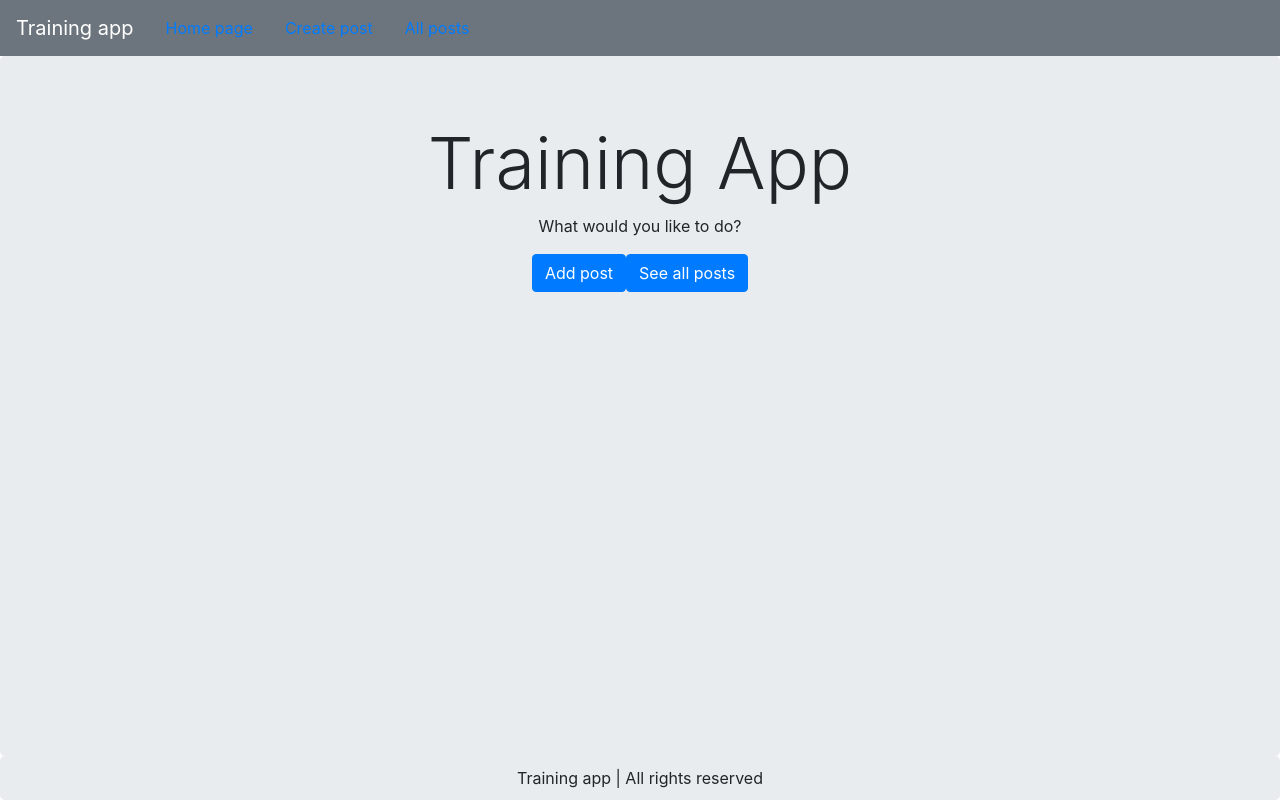
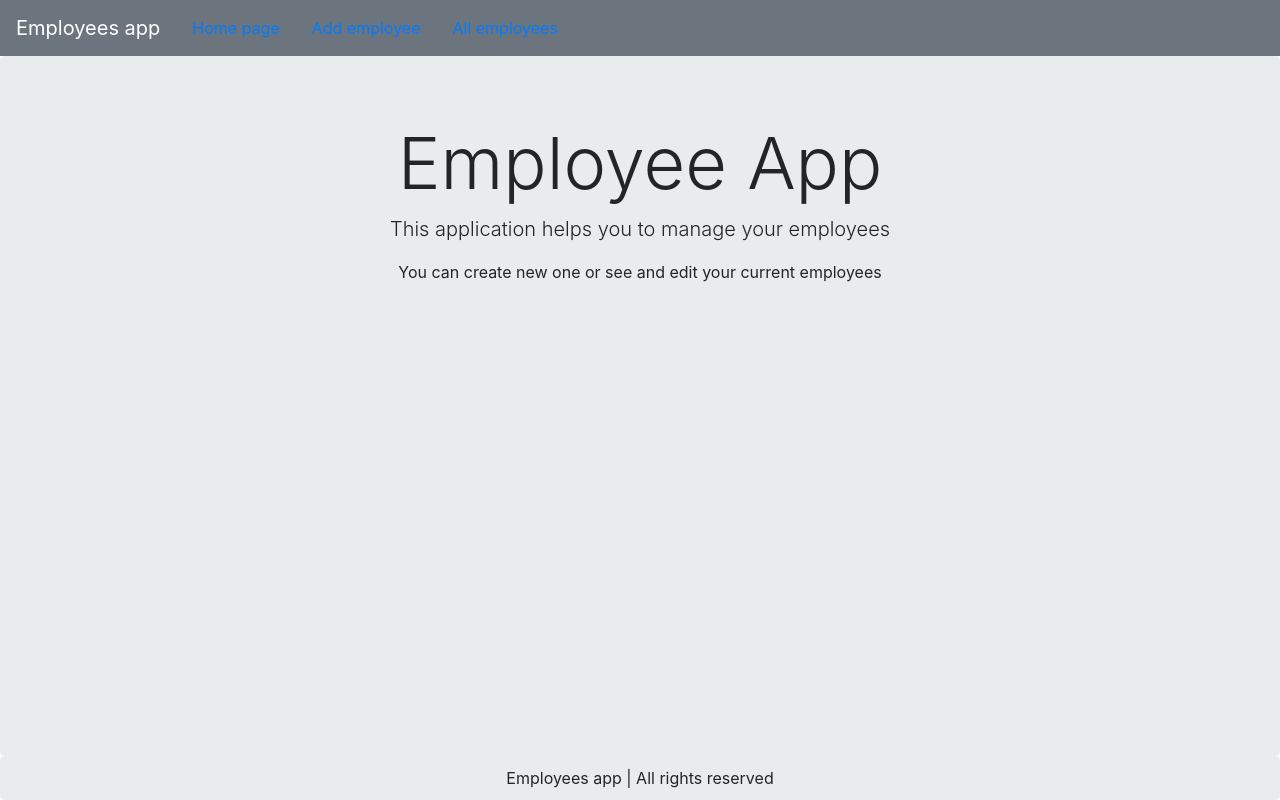
Before and after one commit to dariasobon/training-app, a Nuxt app: page / in a window 1280 px wide. Built offline with nearby package versions, Linux system fonts and the light colour scheme.

Commit message:
change naming in app

```diff
--- a/components/AppBody.vue
+++ b/components/AppBody.vue
@@ -1,10 +1,12 @@
 <template>
   <div>
     <div class="text-center">
-      <b-jumbotron class="app-body" header="Training App">
-        <p>What would you like to do?</p>
-        <b-button variant="primary" href="#">Add post</b-button>
-        <b-button variant="primary" href="#">See all posts</b-button>
+      <b-jumbotron
+        class="app-body"
+        header="Employee App"
+        lead="This application helps you to manage your employees"
+      >
+        <p>You can create new one or see and edit your current employees</p>
       </b-jumbotron>
     </div>
   </div>
--- a/components/Footer.vue
+++ b/components/Footer.vue
@@ -2,7 +2,7 @@
   <div class="footer">
     <b-jumbotron class="jumbotron">
       <p class="text-center">
-        Training app | All rights reserved
+        Employees app | All rights reserved
       </p>
     </b-jumbotron>
   </div>
--- a/components/Header.vue
+++ b/components/Header.vue
@@ -1,17 +1,15 @@
 <template>
   <div>
     <b-navbar toggleable="lg" type="dark" variant="secondary">
-      <b-navbar-brand href="#">Training app</b-navbar-brand>
+      <b-navbar-brand href="#">Employees app</b-navbar-brand>
 
       <b-navbar-toggle target="nav-collapse"></b-navbar-toggle>
 
       <b-collapse id="nav-collapse" is-nav>
         <b-nav pills>
           <b-nav-item><NuxtLink to="/">Home page</NuxtLink></b-nav-item>
-          <b-nav-item
-            ><NuxtLink to="/create-post">Create post</NuxtLink></b-nav-item
-          >
-          <b-nav-item><NuxtLink to="/all">All posts</NuxtLink></b-nav-item>
+          <b-nav-item><NuxtLink to="/add-employee">Add employee</NuxtLink></b-nav-item>
+          <b-nav-item><NuxtLink to="/all">All employees</NuxtLink></b-nav-item>
         </b-nav>
       </b-collapse>
     </b-navbar>
--- a/db.json
+++ b/db.json
@@ -1,9 +1,6 @@
 {
-  "posts": [
-    { "id": 1, "title": "json-server", "author": "typicode" }
-  ],
-  "comments": [
-    { "id": 1, "body": "some comment", "postId": 1 }
-  ],
-  "profile": { "name": "typicode" }
+  "employees": [
+    { "id": 1, "firstName": "json-server", "lastName": "typicode", "email": "test@gmail.com" },
+    { "id": 2, "firstName": "test", "lastName": "last", "email": "test111@gmail.com" }
+  ]
 }
```
Also changed, not shown: pages/add-employee.vue (renamed from pages/create-post.vue).
